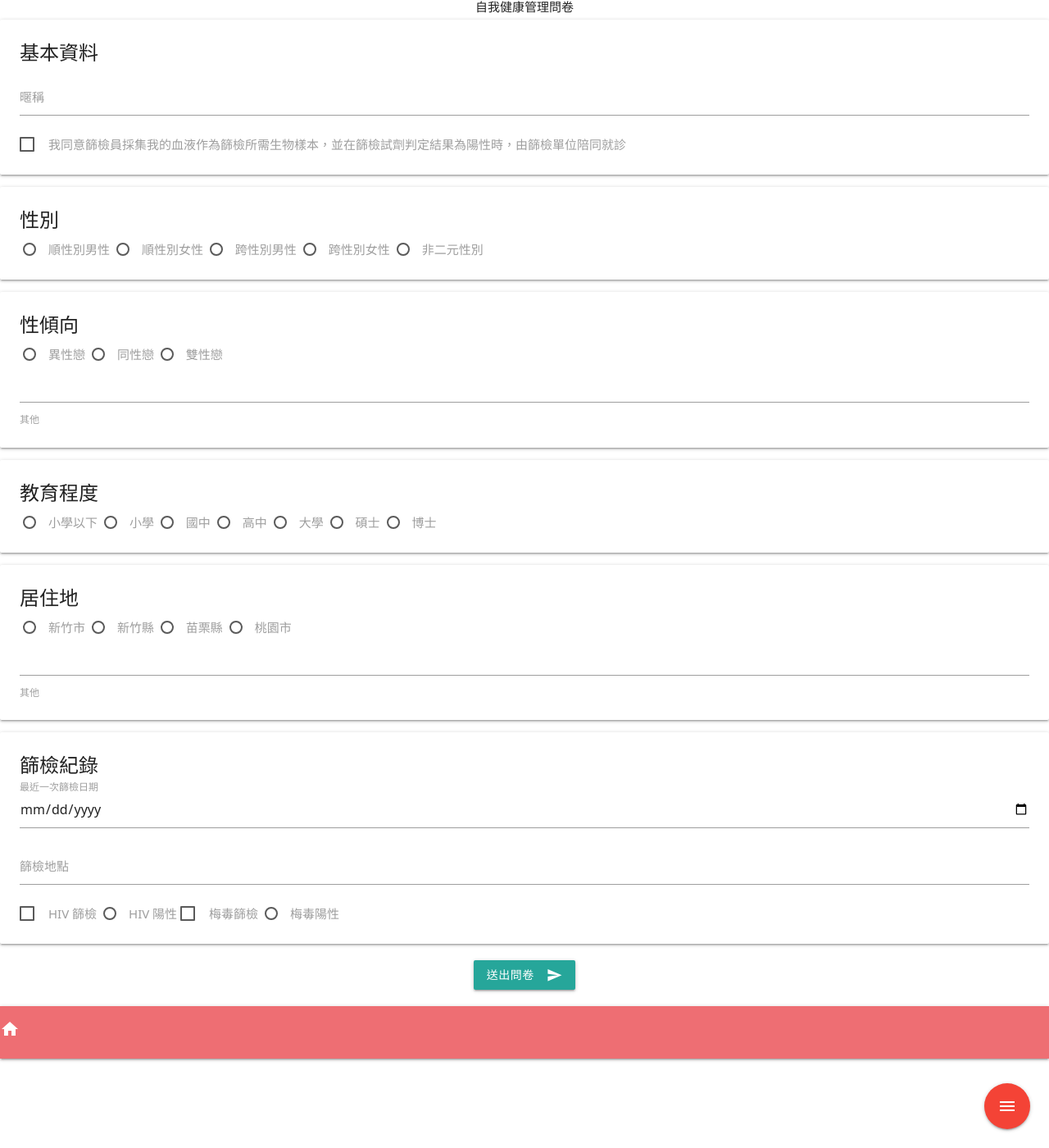
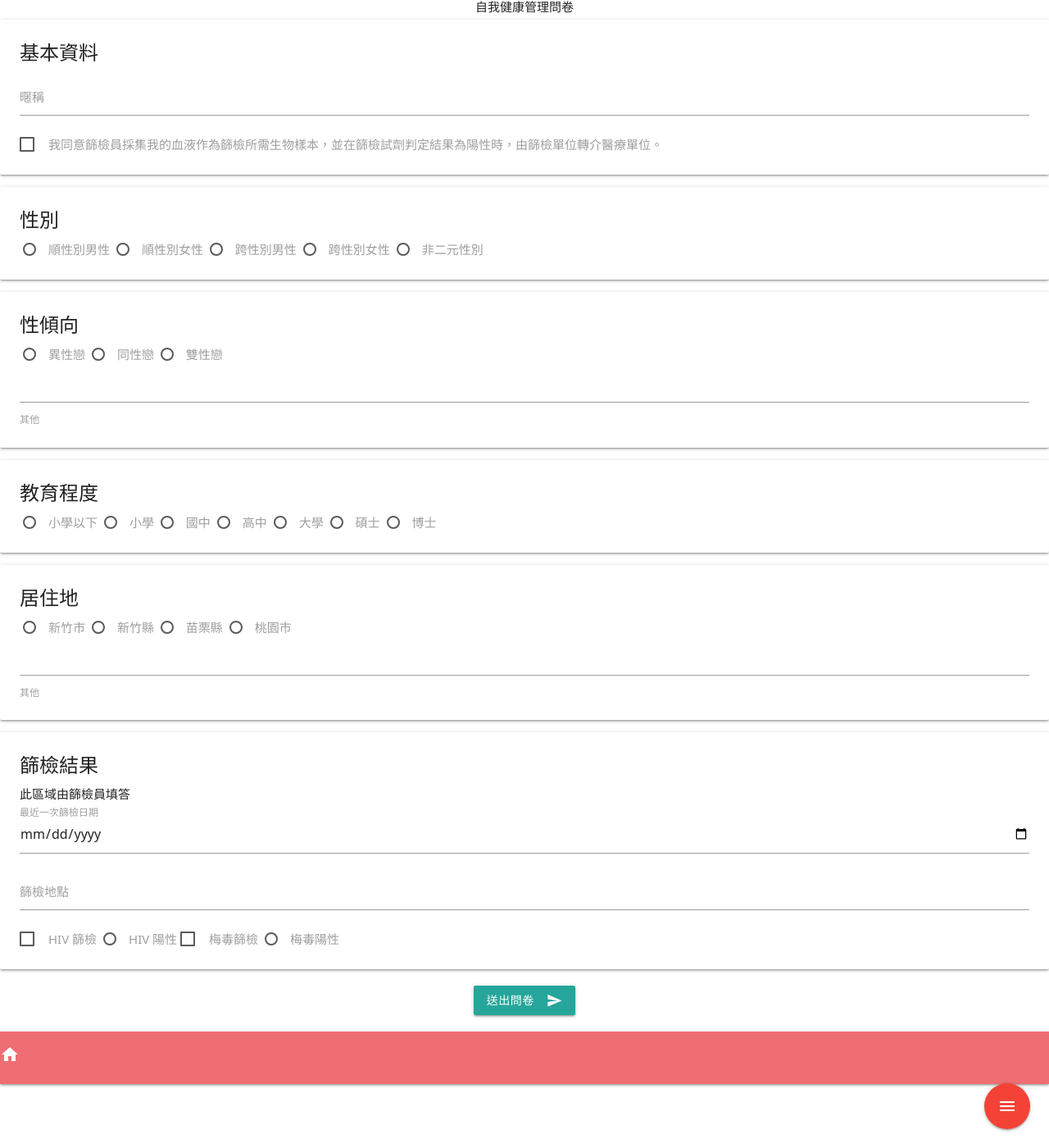
Before and after one commit to Gisneyland/Gisneyland.github.io, a Jekyll site: the page built from hiva/index.html, in a window 1280 px wide and 1400 px high. Shown: the whole window at 82% size. Built offline with Jekyll 4.4.1, drawn with Linux system fonts in a browser that asks for light colours; nearby versions of some CDN libraries.

Commit message:
Update index.html

```diff
--- a/hiva/index.html
+++ b/hiva/index.html
@@ -18,7 +18,7 @@ permalink: /hiva/
       <p>
         <label>
           <input type="checkbox" name="agreement" />
-          <span data-i18n="agreement">我同意篩檢員採集我的血液作為篩檢所需生物樣本，並在篩檢試劑判定結果為陽性時，由篩檢單位陪同就診</span>
+          <span data-i18n="agreement">我同意篩檢員採集我的血液作為篩檢所需生物樣本，並在篩檢試劑判定結果為陽性時，由篩檢單位轉介醫療單位。</span>
         </label>
       </p>
     </div>
@@ -84,7 +84,8 @@ permalink: /hiva/
   <!-- 篩檢紀錄 -->
   <div class="card">
     <div class="card-content">
-      <span class="card-title" data-i18n="screening">篩檢紀錄</span>
+      <span class="card-title" data-i18n="screening">篩檢結果</span>
+      <p>此區域由篩檢員填答</p>
       <div class="input-field">
         <input type="date" name="last_screening_at" id="last_screening_at">
         <label for="last_screening_at" data-i18n="last_screening">最近一次篩檢日期</label>
```
